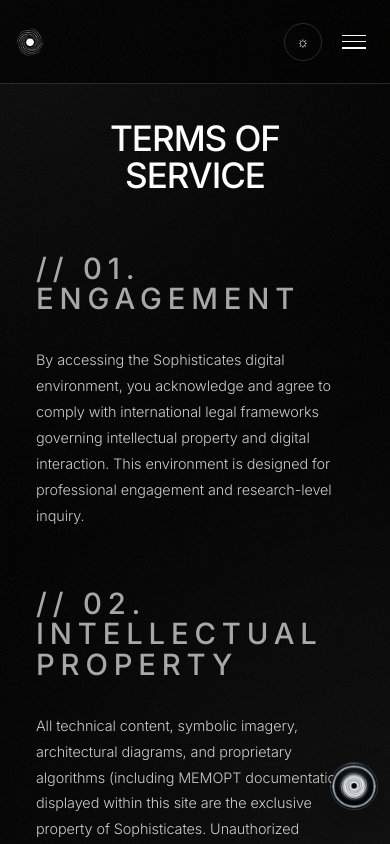
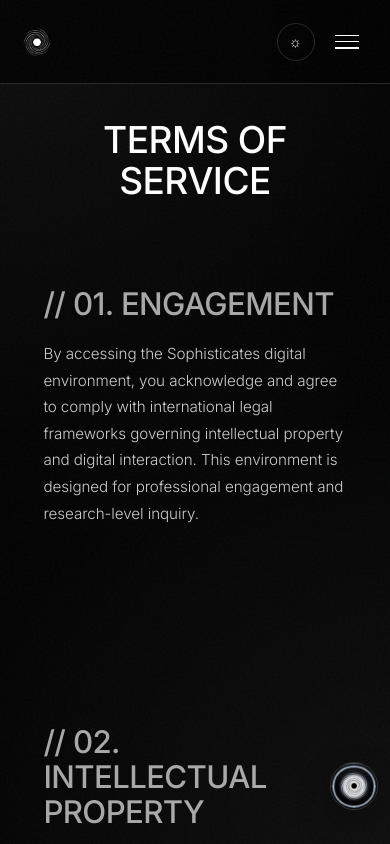
Before and after one commit to basnetlachu/sophisticates, a React (Vite) app in the folder sophisticates-react/: page /terms in a window 390 px wide. Shown: the top 844 px of the page. Built offline with nearby package versions, Linux system fonts and the light colour scheme.

Commit message:
smooth scroll

```diff
--- a/sophisticates-react/src/components/About.jsx
+++ b/sophisticates-react/src/components/About.jsx
@@ -1,30 +1,24 @@
 import React, { useRef, useState, useEffect } from 'react';
 import { motion, useInView } from 'framer-motion';
+import { useMobile } from '../hooks/useMobile';
 
 const About = () => {
     const ref = useRef(null);
-    const isInView = useInView(ref, { once: true, margin: "-20% 0px" });
-
-    const [isDesktop, setIsDesktop] = useState(true);
-    useEffect(() => {
-        const checkSize = () => setIsDesktop(window.innerWidth >= 1024);
-        checkSize();
-        window.addEventListener('resize', checkSize);
-        return () => window.removeEventListener('resize', checkSize);
-    }, []);
+    const isMobile = useMobile();
+    const isInView = useInView(ref, { once: true, margin: "-10% 0px" });
 
     return (
         <section id="about" ref={ref} className="section-padding" style={{
             background: 'var(--bg-color)',
             position: 'relative',
-            paddingTop: 'clamp(120px, 20vh, 200px)',
-            paddingBottom: 'clamp(120px, 20vh, 200px)',
+            paddingTop: 'clamp(80px, 14vh, 160px)',
+            paddingBottom: 'clamp(80px, 14vh, 160px)',
             overflow: 'hidden'
         }}>
             <div className="max-w-container">
                 <motion.div
-                    initial={{ opacity: 0, y: 50 }}
-                    animate={isInView ? { opacity: 1, y: 0 } : {}}
+                    initial={isMobile ? {} : { opacity: 0, y: 50 }}
+                    animate={(!isMobile && isInView) ? { opacity: 1, y: 0 } : {}}
                     transition={{ duration: 1.5, ease: [0.16, 1, 0.3, 1] }}
                     style={{ maxWidth: '1400px', margin: '0 auto' }}
                 >
@@ -40,7 +34,7 @@
                         fontWeight: 400,
                         color: 'var(--text-main)',
                         marginBottom: 'clamp(80px, 15vh, 160px)',
-                        textAlign: isDesktop ? 'left' : 'center',
+                        textAlign: (!isMobile) ? 'left' : 'center',
                         letterSpacing: '-0.06em',
                         maxWidth: '1200px',
                         margin: '0 auto 120px 0'
--- a/sophisticates-react/src/components/Hero.jsx
+++ b/sophisticates-react/src/components/Hero.jsx
@@ -67,9 +67,9 @@
                             animate={{ y: '0%' }}
                             transition={{ duration: 0.7, ease: EXPO, delay: 0.1 }}
                             style={{
-                                fontSize: 'clamp(3rem, 7vw, 6rem)',
-                                lineHeight: 0.95,
-                                letterSpacing: '-0.04em',
+                                fontSize: 'clamp(2.4rem, 7vw, 6rem)',
+                                lineHeight: 1.05,
+                                letterSpacing: '-0.03em',
                                 textAlign: 'left',
                                 color: 'var(--text-main)',
                                 fontWeight: 400,
@@ -88,13 +88,13 @@
                             animate={{ y: '0%' }}
                             transition={{ duration: 0.7, ease: EXPO, delay: 0.2 }}
                             style={{
-                                fontSize: 'clamp(2rem, 4vw, 3.5rem)',
-                                lineHeight: 1.05,
+                                fontSize: 'clamp(1.7rem, 4.5vw, 3.5rem)',
+                                lineHeight: 1.1,
                                 letterSpacing: '-0.02em',
                                 textAlign: 'left',
                                 color: 'var(--text-muted)',
                                 fontWeight: 300,
-                                margin: 0,
+                                margin: '4px 0 0 0',
                                 fontFamily: 'var(--font-display)',
                             }}
                         >
--- a/sophisticates-react/src/components/Infrastructure.jsx
+++ b/sophisticates-react/src/components/Infrastructure.jsx
@@ -1,14 +1,16 @@
 import React, { useRef, useState, useEffect } from 'react';
 import { motion, useScroll, useTransform, useInView } from 'framer-motion';
+import { useMobile } from '../hooks/useMobile';
 
 const Infrastructure = () => {
     const ref = useRef(null);
-    const isInView = useInView(ref, { once: true, margin: "-20% 0px" });
+    const isMobile = useMobile();
+    const isInView = useInView(ref, { once: true, margin: "-10% 0px" });
     const { scrollYProgress } = useScroll({ target: ref, offset: ["start end", "end start"] });
 
-    // Parallax dynamics
-    const imageY = useTransform(scrollYProgress, [0, 1], [-60, 60]);
-    const textY = useTransform(scrollYProgress, [0, 1], [0, 20]);
+    // Parallax — disabled on mobile
+    const imageY = useTransform(scrollYProgress, [0, 1], isMobile ? [0, 0] : [-60, 60]);
+    const textY = useTransform(scrollYProgress, [0, 1], isMobile ? [0, 0] : [0, 20]);
 
     const [isDesktop, setIsDesktop] = useState(true);
     useEffect(() => {
@@ -23,17 +25,17 @@
             background: 'var(--bg-color)',
             position: 'relative',
             overflow: 'hidden',
-            paddingTop: 'clamp(120px, 15vh, 180px)'
+            paddingTop: 'clamp(80px, 12vh, 140px)'
         }}>
             <div className="max-w-container">
                 <div className="infra-grid">
 
                     {/* Content Container */}
                     <motion.div
-                        initial={{ opacity: 0, x: -30 }}
-                        animate={isInView ? { opacity: 1, x: 0 } : {}}
+                        initial={isMobile ? {} : { opacity: 0, x: -30 }}
+                        animate={(!isMobile && isInView) ? { opacity: 1, x: 0 } : {}}
                         transition={{ duration: 1.2, ease: [0.16, 1, 0.3, 1] }}
-                        style={{ y: textY, zIndex: 2 }}
+                        style={{ y: isMobile ? 0 : textY, zIndex: 2 }}
                     >
                         <div className="section-label-wrapper">
                             <div className="section-label-line" />
@@ -80,8 +82,8 @@
                     {/* Visual Container */}
                     <div style={{ position: 'relative' }}>
                         <motion.div
-                            initial={{ opacity: 0, scale: 0.98 }}
-                            animate={isInView ? { opacity: 1, scale: 1 } : {}}
+                            initial={isMobile ? {} : { opacity: 0, scale: 0.98 }}
+                            animate={(!isMobile && isInView) ? { opacity: 1, scale: 1 } : {}}
                             transition={{ duration: 1.5, ease: [0.16, 1, 0.3, 1], delay: 0.2 }}
                             style={{ position: 'relative', overflow: 'hidden', borderRadius: '2px' }}
                             className="glass-panel"
--- a/sophisticates-react/src/components/Products.jsx
+++ b/sophisticates-react/src/components/Products.jsx
@@ -1,14 +1,16 @@
 import React, { useRef, useState, useEffect } from 'react';
 import { motion, useScroll, useTransform, useInView } from 'framer-motion';
+import { useMobile } from '../hooks/useMobile';
 
 const Products = () => {
     const ref = useRef(null);
-    const isInView = useInView(ref, { once: true, margin: "-20% 0px" });
+    const isMobile = useMobile();
+    const isInView = useInView(ref, { once: true, margin: "-10% 0px" });
     const { scrollYProgress } = useScroll({ target: ref, offset: ["start end", "end start"] });
 
-    // Advanced parallax depth — disabled on mobile to prevent overflow
-    const imageY = useTransform(scrollYProgress, [0, 1], [-100, 100]);
-    const titleX = useTransform(scrollYProgress, [0, 1], [0, -50]);
+    // Parallax — disabled on mobile
+    const imageY = useTransform(scrollYProgress, [0, 1], isMobile ? [0, 0] : [-100, 100]);
+    const titleX = useTransform(scrollYProgress, [0, 1], isMobile ? [0, 0] : [0, -50]);
 
     const [isDesktop, setIsDesktop] = useState(true);
     useEffect(() => {
@@ -20,7 +22,7 @@
 
     return (
         <section id="products" ref={ref} style={{
-            padding: 'clamp(120px, 20vh, 200px) 0',
+            padding: 'clamp(80px, 14vh, 160px) 0',
             background: 'var(--bg-color)',
             position: 'relative',
             overflow: 'hidden'
@@ -29,8 +31,8 @@
                 <div className="products-grid">
                     {/* Visual Side */}
                     <motion.div
-                        initial={{ opacity: 0, scale: 0.98 }}
-                        animate={isInView ? { opacity: 1, scale: 1 } : {}}
+                        initial={isMobile ? {} : { opacity: 0, scale: 0.98 }}
+                        animate={(!isMobile && isInView) ? { opacity: 1, scale: 1 } : {}}
                         transition={{ duration: 1.5, ease: [0.16, 1, 0.3, 1] }}
                         style={{ position: 'relative', height: '100%', paddingTop: isDesktop ? '15vh' : '0' }}
                     >
@@ -66,8 +68,8 @@
 
                     {/* Content Side */}
                     <motion.div
-                        initial={{ opacity: 0, x: 30 }}
-                        animate={isInView ? { opacity: 1, x: 0 } : {}}
+                        initial={isMobile ? {} : { opacity: 0, x: 30 }}
+                        animate={(!isMobile && isInView) ? { opacity: 1, x: 0 } : {}}
                         transition={{ duration: 1.2, ease: [0.16, 1, 0.3, 1], delay: 0.2 }}
                     >
                         <div className="section-label-wrapper">
--- a/sophisticates-react/src/components/UseCases.jsx
+++ b/sophisticates-react/src/components/UseCases.jsx
@@ -1,9 +1,11 @@
 import React, { useRef, useState, useEffect } from 'react';
 import { motion, useInView } from 'framer-motion';
+import { useMobile } from '../hooks/useMobile';
 
 const UseCases = () => {
     const ref = useRef(null);
-    const isInView = useInView(ref, { once: true, margin: "-20% 0px" });
+    const isMobile = useMobile();
+    const isInView = useInView(ref, { once: true, margin: "-10% 0px" });
 
     const [isDesktop, setIsDesktop] = useState(true);
     useEffect(() => {
@@ -42,8 +44,8 @@
 
                     {/* Header */}
                     <motion.div
-                        initial={{ opacity: 0, x: -30 }}
-                        animate={isInView ? { opacity: 1, x: 0 } : {}}
+                        initial={isMobile ? {} : { opacity: 0, x: -30 }}
+                        animate={(!isMobile && isInView) ? { opacity: 1, x: 0 } : {}}
                         transition={{ duration: 1.2, ease: [0.16, 1, 0.3, 1] }}
                     >
                         <div className="section-label-wrapper">
@@ -73,8 +75,8 @@
                             <motion.div
                                 key={i}
                                 className="glass-panel hover-target"
-                                initial={{ opacity: 0, y: 50 }}
-                                animate={isInView ? { opacity: 1, y: 0 } : {}}
+                                initial={isMobile ? {} : { opacity: 0, y: 50 }}
+                                animate={(!isMobile && isInView) ? { opacity: 1, y: 0 } : {}}
                                 transition={{ delay: 0.2 + (i * 0.15), duration: 1, ease: [0.16, 1, 0.3, 1] }}
                                 style={{
                                     padding: 'clamp(32px, 4vw, 48px)',
@@ -136,8 +138,8 @@
 
                 {/* Call to Action Banner */}
                 <motion.div
-                    initial={{ opacity: 0, y: 80 }}
-                    whileInView={{ opacity: 1, y: 0 }}
+                    initial={isMobile ? {} : { opacity: 0, y: 80 }}
+                    whileInView={isMobile ? {} : { opacity: 1, y: 0 }}
                     transition={{ duration: 1.5, ease: [0.16, 1, 0.3, 1] }}
                     viewport={{ once: true, margin: "-10% 0px" }}
                     style={{
--- a/sophisticates-react/src/components/Vision.jsx
+++ b/sophisticates-react/src/components/Vision.jsx
@@ -1,14 +1,16 @@
 import React, { useRef, useState, useEffect } from 'react';
 import { motion, useScroll, useTransform, useInView } from 'framer-motion';
+import { useMobile } from '../hooks/useMobile';
 
 const Vision = () => {
     const ref = useRef(null);
-    const isInView = useInView(ref, { once: true, margin: "-20% 0px" });
+    const isMobile = useMobile();
+    const isInView = useInView(ref, { once: true, margin: "-10% 0px" });
     const { scrollYProgress } = useScroll({ target: ref, offset: ["start end", "end start"] });
 
-    // Deeper parallax for cinematic feel
-    const imageY = useTransform(scrollYProgress, [0, 1], [-80, 80]);
-    const textY = useTransform(scrollYProgress, [0, 1], [0, -40]);
+    // Parallax — disabled on mobile to prevent jank
+    const imageY = useTransform(scrollYProgress, [0, 1], isMobile ? [0, 0] : [-80, 80]);
+    const textY = useTransform(scrollYProgress, [0, 1], isMobile ? [0, 0] : [0, -40]);
 
     const [isDesktop, setIsDesktop] = useState(true);
     useEffect(() => {
@@ -31,8 +33,8 @@
                     {/* Visual Container - Asymmetric Placement */}
                     <div style={{ position: 'relative', paddingTop: isDesktop ? '10vh' : '0' }}>
                         <motion.div
-                            initial={{ opacity: 0, scale: 0.98 }}
-                            animate={isInView ? { opacity: 1, scale: 1 } : {}}
+                            initial={isMobile ? {} : { opacity: 0, scale: 0.98 }}
+                            animate={(!isMobile && isInView) ? { opacity: 1, scale: 1 } : {}}
                             transition={{ duration: 1.5, ease: [0.16, 1, 0.3, 1] }}
                             style={{ position: 'relative', overflow: 'hidden', borderRadius: '2px' }}
                             className="glass-panel"
@@ -72,9 +74,9 @@
 
                     {/* Content Container */}
                     <motion.div
-                        style={{ y: textY, display: 'flex', flexDirection: 'column', gap: '48px' }}
-                        initial={{ opacity: 0, x: 20 }}
-                        animate={isInView ? { opacity: 1, x: 0 } : {}}
+                        style={{ y: isMobile ? 0 : textY, display: 'flex', flexDirection: 'column', gap: '48px' }}
+                        initial={isMobile ? {} : { opacity: 0, x: 20 }}
+                        animate={(!isMobile && isInView) ? { opacity: 1, x: 0 } : {}}
                         transition={{ duration: 1.2, ease: [0.16, 1, 0.3, 1], delay: 0.3 }}
                     >
                         <div>
--- a/sophisticates-react/src/components/WhoWeServe.jsx
+++ b/sophisticates-react/src/components/WhoWeServe.jsx
@@ -1,8 +1,10 @@
 import React, { useRef, useState, useEffect } from 'react';
 import { motion, useInView } from 'framer-motion';
+import { useMobile } from '../hooks/useMobile';
 
 const WhoWeServe = () => {
     const ref = useRef(null);
+    const isMobile = useMobile();
     const isInView = useInView(ref, { once: true, margin: "-10% 0px" });
 
     const [isDesktop, setIsDesktop] = useState(true);
@@ -40,8 +42,8 @@
         <section id="who-we-serve" ref={ref} className="section-padding" style={{ background: 'var(--bg-color)', position: 'relative', overflow: 'hidden' }}>
             <div className="max-w-container">
                 <motion.div
-                    initial={{ opacity: 0, y: 30 }}
-                    animate={isInView ? { opacity: 1, y: 0 } : {}}
+                    initial={isMobile ? {} : { opacity: 0, y: 30 }}
+                    animate={(!isMobile && isInView) ? { opacity: 1, y: 0 } : {}}
                     transition={{ duration: 1, ease: [0.16, 1, 0.3, 1] }}
                     style={{ marginBottom: 'clamp(60px, 12vh, 100px)', display: 'flex', flexDirection: 'column', gap: '32px' }}
                 >
@@ -69,8 +71,8 @@
                         <motion.div
                             key={i}
                             className="glass-panel hover-target"
-                            initial={{ opacity: 0, y: 50 }}
-                            animate={isInView ? { opacity: 1, y: 0 } : {}}
+                            initial={isMobile ? {} : { opacity: 0, y: 50 }}
+                            animate={(!isMobile && isInView) ? { opacity: 1, y: 0 } : {}}
                             transition={{ delay: 0.2 + (i * 0.1), duration: 1, ease: [0.16, 1, 0.3, 1] }}
                             style={{
                                 padding: 'clamp(32px, 5vw, 48px)',
--- /dev/null
+++ b/sophisticates-react/src/hooks/useMobile.js
@@ -0,0 +1,21 @@
+import { useState, useEffect } from 'react';
+
+/**
+ * Returns true if the current viewport width is below `breakpoint` (default 768px).
+ * On mobile, we disable scroll-triggered animations so content is always visible.
+ */
+export function useMobile(breakpoint = 768) {
+    const [isMobile, setIsMobile] = useState(() => {
+        if (typeof window !== 'undefined') return window.innerWidth <= breakpoint;
+        return false;
+    });
+
+    useEffect(() => {
+        const check = () => setIsMobile(window.innerWidth <= breakpoint);
+        check();
+        window.addEventListener('resize', check);
+        return () => window.removeEventListener('resize', check);
+    }, [breakpoint]);
+
+    return isMobile;
+}
--- a/sophisticates-react/src/index.css
+++ b/sophisticates-react/src/index.css
@@ -111,9 +111,10 @@
   cursor: none;
 }
 
-html {
+html, body {
   scroll-behavior: smooth;
   overflow-x: hidden;
+  max-width: 100%;
 }
 
 img {
@@ -132,7 +133,14 @@
   overflow-x: hidden;
   font-size: 16px;
   line-height: 1.6;
+  max-width: 100%;
   transition: background-color 0.8s var(--ease-out-expo), color 0.8s var(--ease-out-expo);
+}
+.app-container {
+  overflow-x: hidden;
+  width: 100%;
+  max-width: 100vw;
+  position: relative;
 }
 
 ::selection { background: var(--text-main); color: var(--bg-color); }
@@ -170,24 +178,27 @@
 h1, h2, h3, h4, h5, h6 {
   font-family: var(--font-display);
   font-weight: 500;
-  line-height: 1.05;
+  line-height: 1.1;
   color: var(--text-main);
   letter-spacing: -0.04em;
-  word-break: break-word;
+  word-wrap: break-word;
+  overflow-wrap: break-word;
 }
 
 h1 {
   font-size: clamp(2rem, 7vw, 5rem);
   letter-spacing: -0.04em;
-  line-height: 0.95;
+  line-height: 1.0;
 }
 h2 {
   font-size: clamp(1.6rem, 3.5vw, 2.5rem);
   letter-spacing: -0.02em;
+  line-height: 1.1;
 }
 h3 {
   font-size: clamp(1.2rem, 2.5vw, 1.8rem);
   letter-spacing: -0.01em;
+  line-height: 1.15;
 }
 
 p {
@@ -196,7 +207,7 @@
   font-weight: 300;
   max-width: 65ch;
   font-size: clamp(0.9rem, 1.1vw, 1.1rem);
-  line-height: 1.6;
+  line-height: 1.7;
   letter-spacing: -0.005em;
 }
 
@@ -212,6 +223,12 @@
 a { text-decoration: none; color: inherit; cursor: none; }
 
 /* Layout utilities */
+section {
+  overflow: hidden;
+  position: relative;
+  width: 100%;
+}
+
 .section-padding { padding: var(--section-spacing) 0; }
 
 .max-w-container {
@@ -407,7 +424,7 @@
   height: fit-content;
 }
 
-@media (max-width: 1024px) {
+@media (max-width: 1100px) {
   .roadmap-grid {
     grid-template-columns: 1fr !important;
     gap: 48px !important;
@@ -430,7 +447,7 @@
   height: fit-content;
 }
 
-@media (max-width: 1024px) {
+@media (max-width: 1100px) {
   .faq-grid {
     grid-template-columns: 1fr !important;
     gap: 48px !important;
@@ -448,7 +465,7 @@
   gap: clamp(48px, 8vw, 120px);
   align-items: start;
 }
-@media (max-width: 1024px) {
+@media (max-width: 1100px) {
   .products-grid {
     grid-template-columns: 1fr !important;
     gap: 48px !important;
@@ -462,7 +479,7 @@
   gap: clamp(40px, 6vw, 100px);
   align-items: start;
 }
-@media (max-width: 1024px) {
+@media (max-width: 1100px) {
   .vision-grid {
     grid-template-columns: 1fr !important;
     gap: 48px !important;
@@ -476,7 +493,7 @@
   gap: clamp(40px, 6vw, 100px);
   align-items: center;
 }
-@media (max-width: 1024px) {
+@media (max-width: 1100px) {
   .infra-grid {
     grid-template-columns: 1fr !important;
     gap: 48px !important;
@@ -493,9 +510,9 @@
 .usecases-stats-grid {
   display: grid;
   grid-template-columns: repeat(3, 1fr);
-  gap: 24px;
+  gap: clamp(24px, 4vw, 40px);
 }
-@media (max-width: 1024px) {
+@media (max-width: 1100px) {
   .usecases-grid {
     grid-template-columns: 1fr !important;
     gap: 48px !important;
@@ -534,7 +551,7 @@
   grid-template-columns: 100px 1.5fr 3fr;
   gap: clamp(24px, 4vw, 80px);
 }
-@media (max-width: 1024px) {
+@media (max-width: 1100px) {
   .values-row {
     grid-template-columns: 1fr !important;
     gap: 24px !important;
@@ -548,14 +565,14 @@
   gap: clamp(40px, 6vw, 80px);
   align-items: center;
 }
-@media (max-width: 1024px) {
+@media (max-width: 1100px) {
   .about-grid {
     grid-template-columns: 1fr !important;
     gap: 48px !important;
   }
 }
 
-@media (max-width: 1024px) {
+@media (max-width: 1100px) {
   .about-col-right {
     border-left: none !important;
     padding-left: 0 !important;
@@ -570,7 +587,7 @@
   grid-template-columns: repeat(12, 1fr);
   gap: 24px;
 }
-@media (max-width: 1024px) {
+@media (max-width: 1100px) {
   .value-prop-grid {
     grid-template-columns: repeat(2, 1fr) !important;
   }
@@ -614,10 +631,46 @@
   }
 
   /* Force card min-heights down on mobile */
-  .glass-panel[style*="minHeight: '340px'"],
-  .glass-panel[style*="minHeight: '380px'"],
-  .glass-panel[style*="minHeight: '320px'"] {
-    min-height: 180px !important;
+  .glass-panel {
+    min-height: auto !important;
+  }
+
+  /* Fix large inline font sizes from components */
+  [style*="fontSize: 'clamp(2.8rem"] {
+    font-size: clamp(1.8rem, 8vw, 2.8rem) !important;
+  }
+  [style*="fontSize: 'clamp(3rem"] {
+    font-size: clamp(2rem, 9vw, 3rem) !important;
+  }
+  [style*="lineHeight: 0.85"],
+  [style*="lineHeight: '0.85'"],
+  [style*="lineHeight: 0.95"],
+  [style*="lineHeight: '0.95'"] {
+    line-height: 1.05 !important;
+  }
+
+  /* Section inner containers: add more breathing room */
+  .max-w-container {
+    padding-left: clamp(20px, 6vw, 36px) !important;
+    padding-right: clamp(20px, 6vw, 36px) !important;
+  }
+
+  /* Reduce large negative letter-spacing on mobile to improve readability */
+  [style*="letterSpacing: '-0.06em'"],
+  [style*="letterSpacing: '-0.07em'"] {
+    letter-spacing: -0.02em !important;
+  }
+
+  /* Tighten large section paddings that use inline styles */
+  section {
+    padding-top: clamp(60px, 10vw, 80px) !important;
+    padding-bottom: clamp(60px, 10vw, 80px) !important;
+  }
+
+  /* Also tighten section-padding class */
+  .section-padding {
+    padding-top: clamp(60px, 10vw, 80px) !important;
+    padding-bottom: clamp(60px, 10vw, 80px) !important;
   }
 }
 
@@ -640,8 +693,8 @@
 /* iPad Mini / Large phones portrait: ≤ 768px */
 @media (max-width: 768px) {
   :root {
-    --container-padding: clamp(16px, 5vw, 28px);
-    --section-spacing: clamp(60px, 12vw, 100px);
+    --container-padding: clamp(20px, 6vw, 36px);
+    --section-spacing: clamp(80px, 14vw, 120px);
   }
 
   * { cursor: auto !important; }
@@ -650,16 +703,31 @@
   .cursor-follower,
   .cursor-outline { display: none !important; }
 
-  .section-padding { padding: clamp(60px, 12vw, 100px) 0 !important; }
+  .section-padding { padding: clamp(80px, 14vw, 120px) 0 !important; }
 
   h1 {
-    font-size: clamp(2rem, 10vw, 3.2rem) !important;
-    letter-spacing: -0.03em !important;
-    line-height: 1.05 !important;
+    font-size: clamp(2.2rem, 9vw, 3.4rem) !important;
+    letter-spacing: -0.02em !important;
+    line-height: 1.08 !important;
+    margin-bottom: 0.6em !important;
   }
-  h2 { font-size: clamp(1.5rem, 7vw, 2.4rem) !important; }
-  h3 { font-size: clamp(1.15rem, 5vw, 1.7rem) !important; }
-  p  { font-size: clamp(0.9rem, 3.5vw, 1.05rem) !important; }
+  h2 {
+    font-size: clamp(1.6rem, 6.5vw, 2.6rem) !important;
+    letter-spacing: -0.02em !important;
+    line-height: 1.1 !important;
+    margin-bottom: 0.5em !important;
+  }
+  h3 {
+    font-size: clamp(1.2rem, 5vw, 1.8rem) !important;
+    letter-spacing: -0.01em !important;
+    line-height: 1.2 !important;
+    margin-bottom: 0.5em !important;
+  }
+  p  {
+    font-size: clamp(0.92rem, 3.8vw, 1.05rem) !important;
+    line-height: 1.75 !important;
+    margin-bottom: 1.2em !important;
+  }
 
   .grid-stack-mobile { grid-template-columns: 1fr !important; }
 
@@ -670,22 +738,39 @@
   }
 }
 
-/* Phones ≤ 480px (iPhone SE, Galaxy A series) */
+/* Phones ≤ 480px (iPhone SE, Galaxy A series, Pixel) */
 @media (max-width: 480px) {
   :root {
-    --container-padding: 16px;
-    --section-spacing: 60px;
+    --container-padding: 20px;
+    --section-spacing: 80px;
   }
 
-  h1 { font-size: clamp(1.8rem, 9vw, 2.6rem) !important; }
-  h2 { font-size: clamp(1.4rem, 7.5vw, 2rem) !important; }
-  h3 { font-size: clamp(1.1rem, 5.5vw, 1.5rem) !important; }
-  p  { font-size: 0.9rem !important; }
+  h1 {
+    font-size: clamp(2rem, 9.5vw, 2.8rem) !important;
+    letter-spacing: -0.015em !important;
+    line-height: 1.1 !important;
+    margin-bottom: 0.7em !important;
+  }
+  h2 {
+    font-size: clamp(1.5rem, 8vw, 2.2rem) !important;
+    line-height: 1.12 !important;
+    margin-bottom: 0.6em !important;
+  }
+  h3 {
+    font-size: clamp(1.15rem, 6vw, 1.6rem) !important;
+    line-height: 1.2 !important;
+    margin-bottom: 0.5em !important;
+  }
+  p  {
+    font-size: 0.95rem !important;
+    line-height: 1.75 !important;
+    margin-bottom: 1.2em !important;
+  }
 
   .btn-premium,
   .btn-outline {
-    padding: 12px 20px !important;
-    font-size: 0.78rem !important;
+    padding: 14px 24px !important;
+    font-size: 0.8rem !important;
     width: 100%;
     justify-content: center;
   }
@@ -693,10 +778,16 @@
 
 /* Galaxy Fold / very small ≤ 360px */
 @media (max-width: 360px) {
-  :root { --container-padding: 12px; }
+  :root { --container-padding: 16px; }
 
-  h1 { font-size: clamp(1.6rem, 9vw, 2.2rem) !important; }
-  h2 { font-size: clamp(1.3rem, 7vw, 1.7rem) !important; }
+  h1 {
+    font-size: clamp(1.7rem, 9vw, 2.3rem) !important;
+    line-height: 1.12 !important;
+  }
+  h2 {
+    font-size: clamp(1.35rem, 7.5vw, 1.8rem) !important;
+    line-height: 1.15 !important;
+  }
 }
 
 /* Large desktop ≥ 1440px */
```
Also changed, not shown: sophisticates-react/src/components/ValueProposition.jsx (+10 -8 lines), 1 other file (tests, documents, lock files or other folders).
